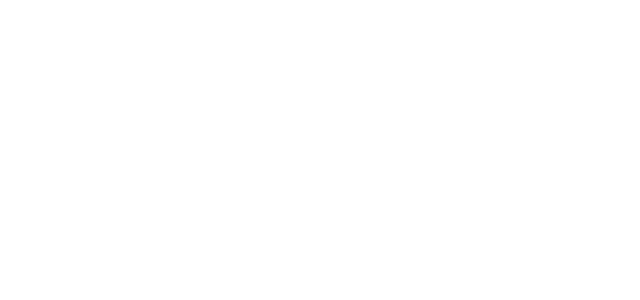
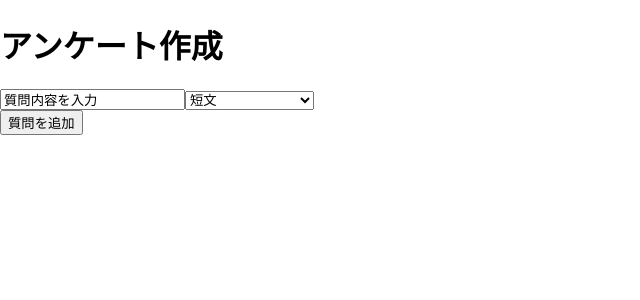
Before and after one commit to mitsuki0215/camp-10, a React (Create React App) app in the folder frontend/: page /anq in a window 1280 px wide. Before the commit this address had no page. Shown: the top 300 px of the page, without its empty margins (0-640 px from the left). Built offline with nearby package versions, Linux system fonts and the light colour scheme.

Commit message:
アンケ作成

```diff
--- a/frontend/src/App.js
+++ b/frontend/src/App.js
@@ -3,6 +3,7 @@
 import Home from './components/Home';
 import Profile from './components/Profile';
 import ProfileEdit from './components/ProfileEdit';
+import Anq from './components/Anq';
 import './App.css';
 
 function App() {
@@ -13,6 +14,7 @@
           <Route path="/" element={<Home />} />
           <Route path="/profile" element={<Profile />} />
           <Route path="/profile/edit" element={<ProfileEdit />} />
+          <Route path="/anq" element={<Anq />} />
         </Routes>
       </Router>
     </div>
--- /dev/null
+++ b/frontend/src/components/Anq.js
@@ -0,0 +1,55 @@
+import './Anq.css';
+import { v4 as uuidv4 } from "uuid";
+import React, { useState } from 'react';
+
+const defaultQuestion = () => ({
+  id: uuidv4(),
+  text: "質問内容を入力",
+  type: "short", // 'short' | 'paragraph' | 'radio' | 'checkbox'
+  options: ["選択肢1", "選択肢2"]
+});
+
+const Anq = () => {
+  const [questions, setQuestions] = useState([defaultQuestion()]);
+
+  const addQuestion = () => {
+    setQuestions([...questions, defaultQuestion()]);
+  };
+
+  const updateQuestion = (id, newData) => {
+    setQuestions(questions.map(q => (q.id === id ? { ...q, ...newData } : q)));
+  };
+
+  return (
+    <div className="max-w-3xl mx-auto p-6 space-y-6">
+      <h1 className="text-2xl font-bold">アンケート作成</h1>
+      {questions.map(q => (
+        <div key={q.id} className="border p-4 rounded shadow bg-white">
+          <input
+            className="w-full p-2 border rounded mb-2"
+            value={q.text}
+            onChange={e => updateQuestion(q.id, { text: e.target.value })}
+          />
+          <select
+            className="p-2 border rounded"
+            value={q.type}
+            onChange={e => updateQuestion(q.id, { type: e.target.value })}
+          >
+            <option value="short">短文</option>
+            <option value="paragraph">段落</option>
+            <option value="radio">ラジオ</option>
+            <option value="checkbox">チェックボックス</option>
+          </select>
+        </div>
+      ))}
+      <button
+        className="bg-blue-600 text-white px-4 py-2 rounded"
+        onClick={addQuestion}
+      >
+        質問を追加
+      </button>
+    </div>
+  );
+};
+
+export default Anq;
--- a/frontend/src/components/Home.js
+++ b/frontend/src/components/Home.js
@@ -48,10 +48,10 @@
       <div className="home-header">
         <h1 className="app-title">Questly</h1>
         <div className="header-actions">
-          <button className="add-survey-btn">
+          <Link to="/anq" className="add-survey-btn">
             <span className="plus-icon">+</span>
             アンケート作成
-          </button>
+          </Link>
           <Link to="/profile" className="profile-icon">
             <div className="profile-avatar">
               <span>👤</span>
```
Also changed, not shown: frontend/src/components/Anq.css (added).
